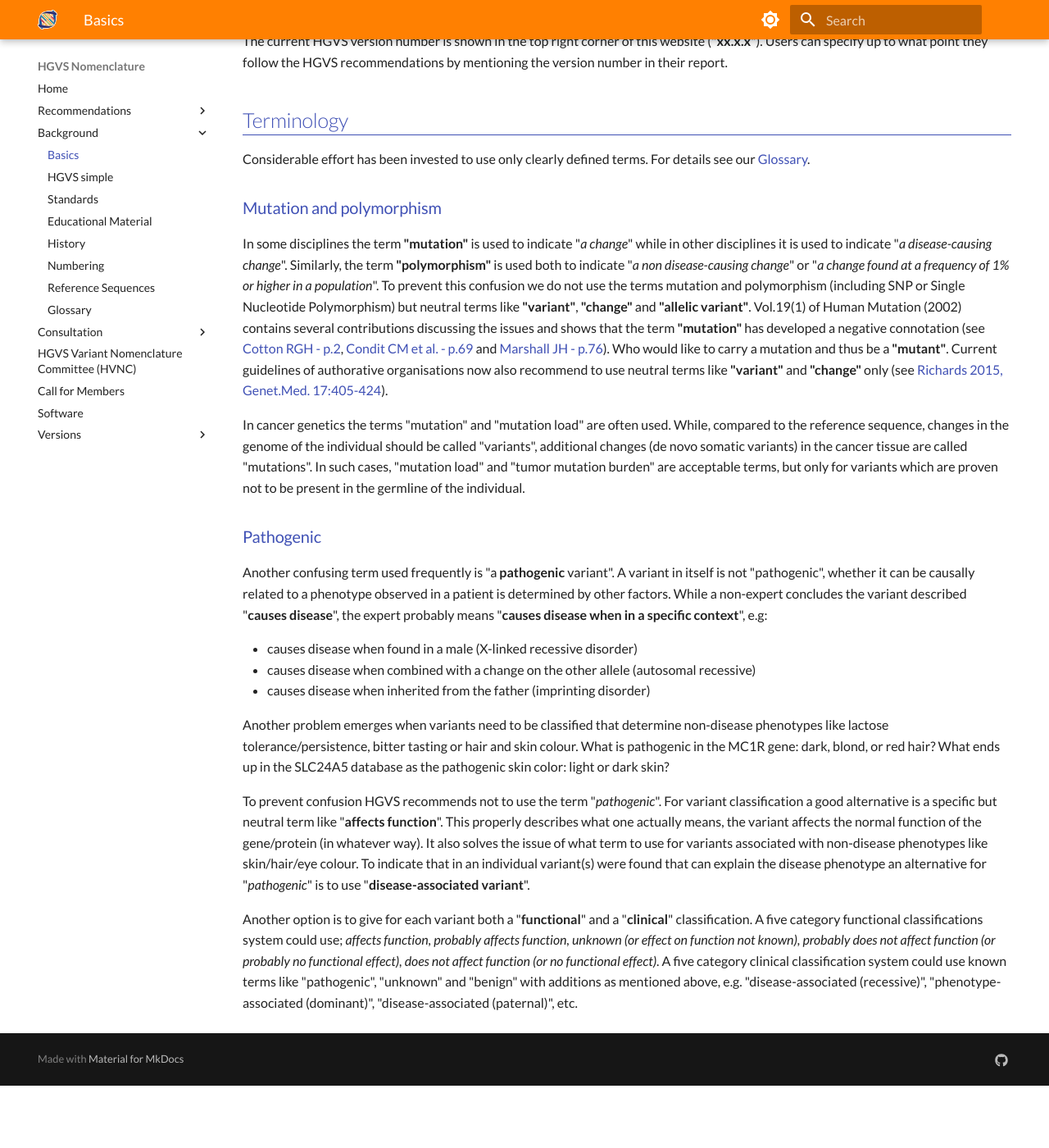
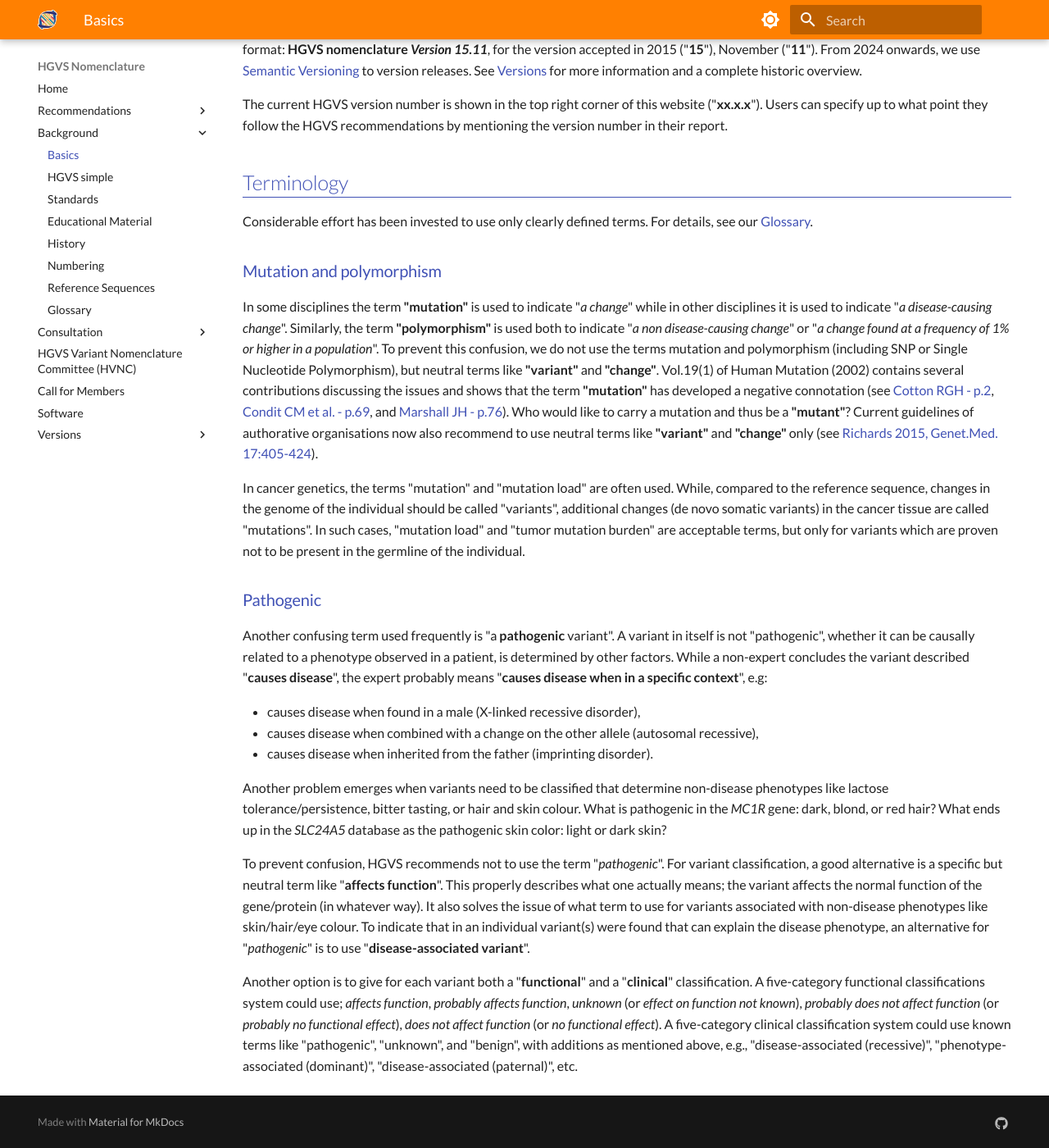
Before and after one commit to HGVSnomenclature/hgvs-nomenclature, an MkDocs documentation site: the page built from docs/background/basics.md, in a window 1280 px wide and 1400 px high, scrolled down 1342 px. Shown: the whole window at 82% size. Built offline with MkDocs 1.6.1 and Material for MkDocs 9.7.7, drawn with Linux system fonts in a browser that asks for light colours; before the commit the page ends 2666 px from its top, so only the background shows below that; some of the changed text lies outside the part shown.

Commit message:
Style and fix the background/basics page.
Mostly punctuation and fixed typos. However, two changes were made
 to the contents.

The Google group was added as the preferred method for contact. We
 still mention the email address, but no longer as the only method
 for contacting us. Some additional reasons for using the Google
 group were given.

The term "allelic variant" was removed from the list of terms that
 we use as an alternative to "mutation", as we never use "allelic
 variant".

```diff
--- a/docs/background/basics.md
+++ b/docs/background/basics.md
@@ -1,23 +1,42 @@
 # Basics
 
-The **HGVS nomenclature** standard is authorised by the [HUman Genome Organisation (HUGO)](http://www.hugo-international.org). Activities regarding the nomenclature go through the [HGVS Variant Nomenclature Committee (HVNC)](../hvnc.md), a working group of the ["HUGO Nomenclature Standards Committee"](https://www.hugo-international.org/standards/), with administrative support of the HUGO office. HUGO became the guardian of the HGVS nomenclature standard when in 2021 three organisations, HUGO, HGVS (Human Genome Variation Society) and HVP (Human Variome Project) decided to merge into one organisation.
+The **HGVS nomenclature** standard is authorised by the [HUman Genome Organisation (HUGO)](http://www.hugo-international.org).
+Activities regarding the nomenclature go through the [HGVS Variant Nomenclature Committee (HVNC)](../hvnc.md), a working group of the ["HUGO Nomenclature Standards Committee"](https://www.hugo-international.org/standards/), with administrative support of the HUGO office.
+HUGO became the guardian of the HGVS nomenclature standard when in 2021 three organisations, HUGO, HGVS (Human Genome Variation Society), and HVP (Human Variome Project), decided to merge into one organisation.
 
-Discussions regarding the uniform and unequivocal description of sequence variants in DNA and protein sequences (mutations, polymorphisms) were initiated by two papers published in 1993 ([Beaudet AL & Tsui LC](http://onlinelibrary.wiley.com/doi/10.1002/humu.1380020402/abstract) and [Beutler E](http://www.ncbi.nlm.nih.gov/pmc/articles/PMC1682427/pdf/ajhg00054-0240.pdf)). The ideas presented were widely discussed, modified, extended (see [History](history.md)) and ultimately resulted in the **HGVS nomenclature**, the recommendations for the description of sequence variants, based on a paper published in 2000 ([den Dunnen, JT and Antonarakis, SE](http://www3.interscience.wiley.com/cgi-bin/fulltext/68503056/PDFSTART)). Initially the recommendations did not cover all types of variants and more complex changes and the nomenclature website was started to publish the latest updates. The last publication covering the recommendations was published in 2016 ([den Dunnen, JT et al. 2016](http://onlinelibrary.wiley.com/doi/10.1002/humu.22981/pdf)).
+Discussions regarding the uniform and unequivocal description of sequence variants in DNA and protein sequences (mutations, polymorphisms) were initiated by two papers published in 1993 ([Beaudet AL & Tsui LC](http://onlinelibrary.wiley.com/doi/10.1002/humu.1380020402/abstract) and [Beutler E](http://www.ncbi.nlm.nih.gov/pmc/articles/PMC1682427/pdf/ajhg00054-0240.pdf)).
+The ideas presented were widely discussed, modified, extended (see [History](history.md)) and ultimately resulted in the **HGVS nomenclature**, the recommendations for the description of sequence variants, based on a paper published in 2000 ([den Dunnen, JT and Antonarakis, SE](http://www3.interscience.wiley.com/cgi-bin/fulltext/68503056/PDFSTART)).
+Initially, the recommendations did not cover all types of variants, and more complex changes and the nomenclature website was started to publish the latest updates.
+The last publication covering the recommendations was published in 2016 ([den Dunnen, JT et al. 2016](http://onlinelibrary.wiley.com/doi/10.1002/humu.22981/pdf)).
 
-This nomenclature website was established to give an up-to-date overview of all recommendations, the changes made and the extensions approved. In addition the web site provides background information, examples of descriptions based on the nomenclature and link to support tools and educational material. These pages can be used as a guide to describe any sequence variant identified and should help to get a uniformly accepted standard. The chair of the SVD-WG takes care of this website, answers questions, handles requests to change or extend the recommendations, prepares proposals for community consultation, publishes new versions of the standards and assigns HGVS nomenclature version numbers.
+This nomenclature website was established to give an up-to-date overview of all recommendations, the changes made, and the extensions approved.
+In addition, the website provides background information, examples of descriptions based on the nomenclature, and links to helpful tools and educational material.
+These pages can be used as a guide to describe any sequence variant identified and should help to get a uniformly accepted standard.
+The chair of the SVD-WG takes care of this website, answers questions, handles requests to change or extend the recommendations, prepares proposals for community consultation, publishes new versions of the standards, and assigns HGVS nomenclature version numbers.
 
 ### Questions?
 
-Questions about the HGVS nomenclature should be addressed to **"Varnomen @ HUGO-int.org"** (remove spaces). When having a specific question, please do not forget to mention the **reference sequence(s)** you use!
+The preferred forum for discussing the use of HGVS Nomenclature, is the [HGVS Nomenclature](https://groups.google.com/g/hgvs-nomenclature) group.
+You do not need to become a member to ask a question there.
+Having a public forum also allows others to learn from your question and allows a larger group of people to answer questions.
+However, if you prefer sending a private email, questions about the HGVS nomenclature can be addressed to **"Varnomen @ HUGO-int.org"** (remove spaces).
+When having a specific question, please do not forget to mention the **reference sequence(s)** you use!
 
 ### Changes
 
-Any proposal made by the HVNC will be published on this website and be open for a 2-month period of **Community Consultation**. During this period everybody interested is asked to study the proposal and send comments, positive or negative, to the committee. Comments to proposals should be addressed to **"Varnomen @ HUGO-int.org"** (remove spaces), Subject: HVNC-xxx (xxx the proposal number, e.g. HVNC-011). After two months the HVNC will collect all responses, evaluate them and take a decision. Proposals might be approved, rejected or modified for a new round of consultation. All decisions will be published on this website. To make sure that you receive notification of any proposal published for Community Consultation, please register at the HUGO office (E-mail info @ variome.org), Subject: HVNC discussion list). For proposals open for Community Consultation and issues currently discussed, see [Open Issues](../consultation/open-issues.md).
+Any proposal made by the HVNC will be published on this website and be open for a 2-month period of **Community Consultation**.
+During this period, everybody interested is asked to study the proposal and send comments, positive or negative, to the committee.
+Comments to proposals should be addressed to **"Varnomen @ HUGO-int.org"** (remove spaces), subject: HVNC-xxx (xxx the proposal number, e.g., HVNC-011).
+After two months, the HVNC will collect all responses, evaluate them, and take a decision.
+Proposals might be approved, rejected, or modified for a new round of consultation.
+All decisions will be published on this website.
+To make sure that you receive notification of any proposal published for Community Consultation, please register at the HUGO office (E-mail info @ variome.org), subject: "HVNC discussion list".
+For proposals open for Community Consultation and issues currently discussed, see [Open Issues](../consultation/open-issues.md).
 
 ### Versioning
 
-The recommendations for the description of sequence variants are designed to be **stable**, **meaningful**, **memorable** and **unequivocal**.
-Still, every now and then small modifications will be required to remove inconsistencies and/or to clarify confusing conventions.
+The recommendations for the description of sequence variants are designed to be **stable**, **meaningful**, **memorable**, and **unequivocal**.
+Still, every now and then, small modifications will be required to remove inconsistencies and/or to clarify confusing conventions.
 In addition, the recommendations may be extended to resolve cases that were hitherto not covered.
 Since 2015, **any change** in the recommendations receive a new **version number**.
 Before 2024, the version number was based on the date of the change and has the format: **HGVS nomenclature _Version 15.11_**, for the version accepted in 2015 ("**15**"), November ("**11**").
@@ -29,24 +48,42 @@
 
 ## Terminology
 
-Considerable effort has been invested to use only clearly defined terms. For details see our [Glossary](glossary.md).
+Considerable effort has been invested to use only clearly defined terms.
+For details, see our [Glossary](glossary.md).
 
 ### Mutation and polymorphism
 
-In some disciplines the term **"mutation"** is used to indicate "_a change_" while in other disciplines it is used to indicate "_a disease-causing change_". Similarly, the term **"polymorphism"** is used both to indicate "_a non disease-causing change_" or "_a change found at a frequency of 1% or higher in a population_". To prevent this confusion we do not use the terms mutation and polymorphism (including SNP or Single Nucleotide Polymorphism) but neutral terms like **"variant"**, **"change"** and **"allelic variant"**. Vol.19(1) of Human Mutation (2002) contains several contributions discussing the issues and shows that the term **"mutation"** has developed a negative connotation (see [Cotton RGH - p.2](http://onlinelibrary.wiley.com/doi/10.1002/humu.10029/pdf), [Condit CM et al. - p.69](http://onlinelibrary.wiley.com/doi/10.1002/humu.10023/pdf) and [Marshall JH - p.76](http://onlinelibrary.wiley.com/doi/10.1002/humu.10021/pdf)). Who would like to carry a mutation and thus be a **"mutant"**. Current guidelines of authorative organisations now also recommend to use neutral terms like **"variant"** and **"change"** only (see [Richards 2015, Genet.Med. 17:405-424](http://www.nature.com/gim/journal/v17/n5/pdf/gim201530a.pdf)).
+In some disciplines the term **"mutation"** is used to indicate "_a change_" while in other disciplines it is used to indicate "_a disease-causing change_".
+Similarly, the term **"polymorphism"** is used both to indicate "_a non disease-causing change_" or "_a change found at a frequency of 1% or higher in a population_".
+To prevent this confusion, we do not use the terms mutation and polymorphism (including SNP or Single Nucleotide Polymorphism), but neutral terms like **"variant"** and **"change"**.
+Vol.19(1) of Human Mutation (2002) contains several contributions discussing the issues and shows that the term **"mutation"** has developed a negative connotation (see [Cotton RGH - p.2](http://onlinelibrary.wiley.com/doi/10.1002/humu.10029/pdf), [Condit CM et al. - p.69](http://onlinelibrary.wiley.com/doi/10.1002/humu.10023/pdf), and [Marshall JH - p.76](http://onlinelibrary.wiley.com/doi/10.1002/humu.10021/pdf)).
+Who would like to carry a mutation and thus be a **"mutant"**?
+Current guidelines of authorative organisations now also recommend to use neutral terms like **"variant"** and **"change"** only (see [Richards 2015, Genet.Med. 17:405-424](http://www.nature.com/gim/journal/v17/n5/pdf/gim201530a.pdf)).
 
-In cancer genetics the terms "mutation" and "mutation load" are often used. While, compared to the reference sequence, changes in the genome of the individual should be called "variants", additional changes (de novo somatic variants) in the cancer tissue are called "mutations". In such cases, "mutation load" and "tumor mutation burden" are acceptable terms, but only for variants which are proven not to be present in the germline of the individual.
+In cancer genetics, the terms "mutation" and "mutation load" are often used.
+While, compared to the reference sequence, changes in the genome of the individual should be called "variants", additional changes (de novo somatic variants) in the cancer tissue are called "mutations".
+In such cases, "mutation load" and "tumor mutation burden" are acceptable terms, but only for variants which are proven not to be present in the germline of the individual.
 
 ### Pathogenic
 
-Another confusing term used frequently is "a **pathogenic** variant". A variant in itself is not "pathogenic", whether it can be causally related to a phenotype observed in a patient is determined by other factors. While a non-expert concludes the variant described "**causes disease**", the expert probably means "**causes disease when in a specific context**", e.g:
+Another confusing term used frequently is "a **pathogenic** variant".
+A variant in itself is not "pathogenic", whether it can be causally related to a phenotype observed in a patient, is determined by other factors.
+While a non-expert concludes the variant described "**causes disease**", the expert probably means "**causes disease when in a specific context**", e.g:
 
-- causes disease when found in a male (X-linked recessive disorder)
-- causes disease when combined with a change on the other allele (autosomal recessive)
-- causes disease when inherited from the father (imprinting disorder)
+- causes disease when found in a male (X-linked recessive disorder),
+- causes disease when combined with a change on the other allele (autosomal recessive),
+- causes disease when inherited from the father (imprinting disorder).
 
-Another problem emerges when variants need to be classified that determine non-disease phenotypes like lactose tolerance/persistence, bitter tasting or hair and skin colour. What is pathogenic in the MC1R gene: dark, blond, or red hair? What ends up in the SLC24A5 database as the pathogenic skin color: light or dark skin?
+Another problem emerges when variants need to be classified that determine non-disease phenotypes like lactose tolerance/persistence, bitter tasting, or hair and skin colour.
+What is pathogenic in the _MC1R_ gene: dark, blond, or red hair?
+What ends up in the _SLC24A5_ database as the pathogenic skin color: light or dark skin?
 
-To prevent confusion HGVS recommends not to use the term "_pathogenic_". For variant classification a good alternative is a specific but neutral term like "**affects function**". This properly describes what one actually means, the variant affects the normal function of the gene/protein (in whatever way). It also solves the issue of what term to use for variants associated with non-disease phenotypes like skin/hair/eye colour. To indicate that in an individual variant(s) were found that can explain the disease phenotype an alternative for "_pathogenic_" is to use "**disease-associated variant**".
+To prevent confusion, HGVS recommends not to use the term "_pathogenic_".
+For variant classification, a good alternative is a specific but neutral term like "**affects function**".
+This properly describes what one actually means; the variant affects the normal function of the gene/protein (in whatever way).
+It also solves the issue of what term to use for variants associated with non-disease phenotypes like skin/hair/eye colour.
+To indicate that in an individual variant(s) were found that can explain the disease phenotype, an alternative for "_pathogenic_" is to use "**disease-associated variant**".
 
-Another option is to give for each variant both a "**functional**" and a "**clinical**" classification. A five category functional classifications system could use; _affects function, probably affects function, unknown (or effect on function not known), probably does not affect function (or probably no functional effect), does not affect function (or no functional effect)_. A five category clinical classification system could use known terms like "pathogenic", "unknown" and "benign" with additions as mentioned above, e.g. "disease-associated (recessive)", "phenotype-associated (dominant)", "disease-associated (paternal)", etc.
+Another option is to give for each variant both a "**functional**" and a "**clinical**" classification.
+A five-category functional classifications system could use; _affects function_, _probably affects function_, _unknown_ (or _effect on function not known_), _probably does not affect function_ (or _probably no functional effect_), _does not affect function_ (or _no functional effect_).
+A five-category clinical classification system could use known terms like "pathogenic", "unknown", and "benign", with additions as mentioned above, e.g., "disease-associated (recessive)", "phenotype-associated (dominant)", "disease-associated (paternal)", etc.
```
